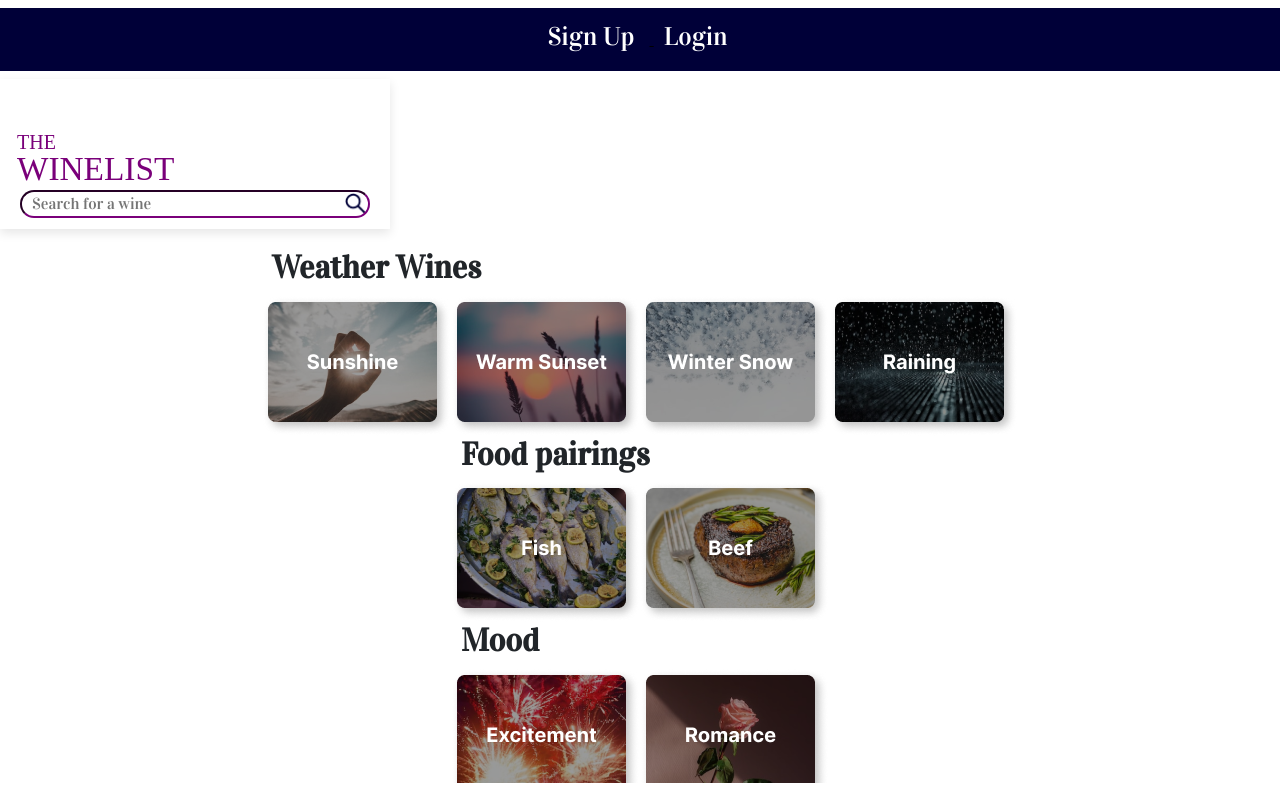
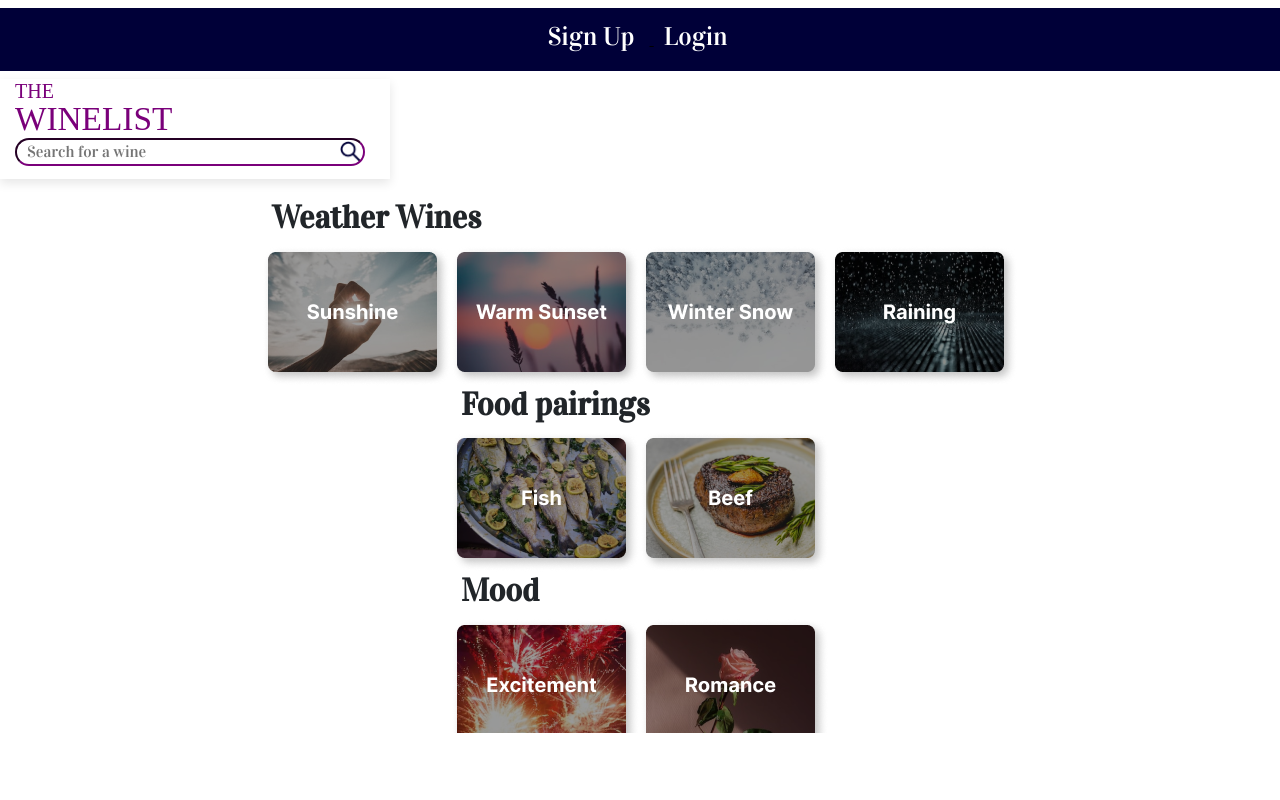
Before and after one commit to JoshRBeck/sunshine-client, a React (Create React App) app: page / in a window 1280 px wide. Built offline with nearby package versions, Linux system fonts and the light colour scheme; no server answers.

Commit message:
css adjustments for homepage

```diff
--- a/src/index.css
+++ b/src/index.css
@@ -306,20 +306,22 @@ Sign up Page */
   justify-content: center;
   align-items: center;
   width: 390px;
-  height: 150px;
+  height: 100px;
   left: 0px;
   top: 0px;
   background: #ffffff;
   box-shadow: 0px 4px 10px rgba(0, 0, 0, 0.1);
   color: #7a007a;
+  padding-left: 5px;
+  padding-right: 5px;
 }
 
 .first-span {
   position: absolute;
   width: 39px;
   height: 24px;
-  left: 17px;
-  top: 51px;
+  left: 15px;
+  top: 0;
   font-family: "Telugu MN";
   font-style: normal;
   font-weight: 400;
@@ -331,8 +333,8 @@ Sign up Page */
   position: absolute;
   width: 150px;
   height: 40px;
-  left: 17px;
-  top: 69.33px;
+  left: 15px;
+  top: 20px;
   font-family: "Telugu MN";
   font-style: normal;
   font-weight: 400;
@@ -350,12 +352,15 @@ Sign up Page */
   box-shadow: none;
   font-weight: 500;
   /* padding: 20px 10px; */
-  margin-top: 65px;
+  /* margin-top: 65px; */
   margin-bottom: 5px;
   max-height: 45px;
   padding-top: 0;
   padding-bottom: 0;
   width: 350px;
+  position: relative;
+  top: 0;
+  left: -5px;
 }
 
 .Searchbar:hover {
```
